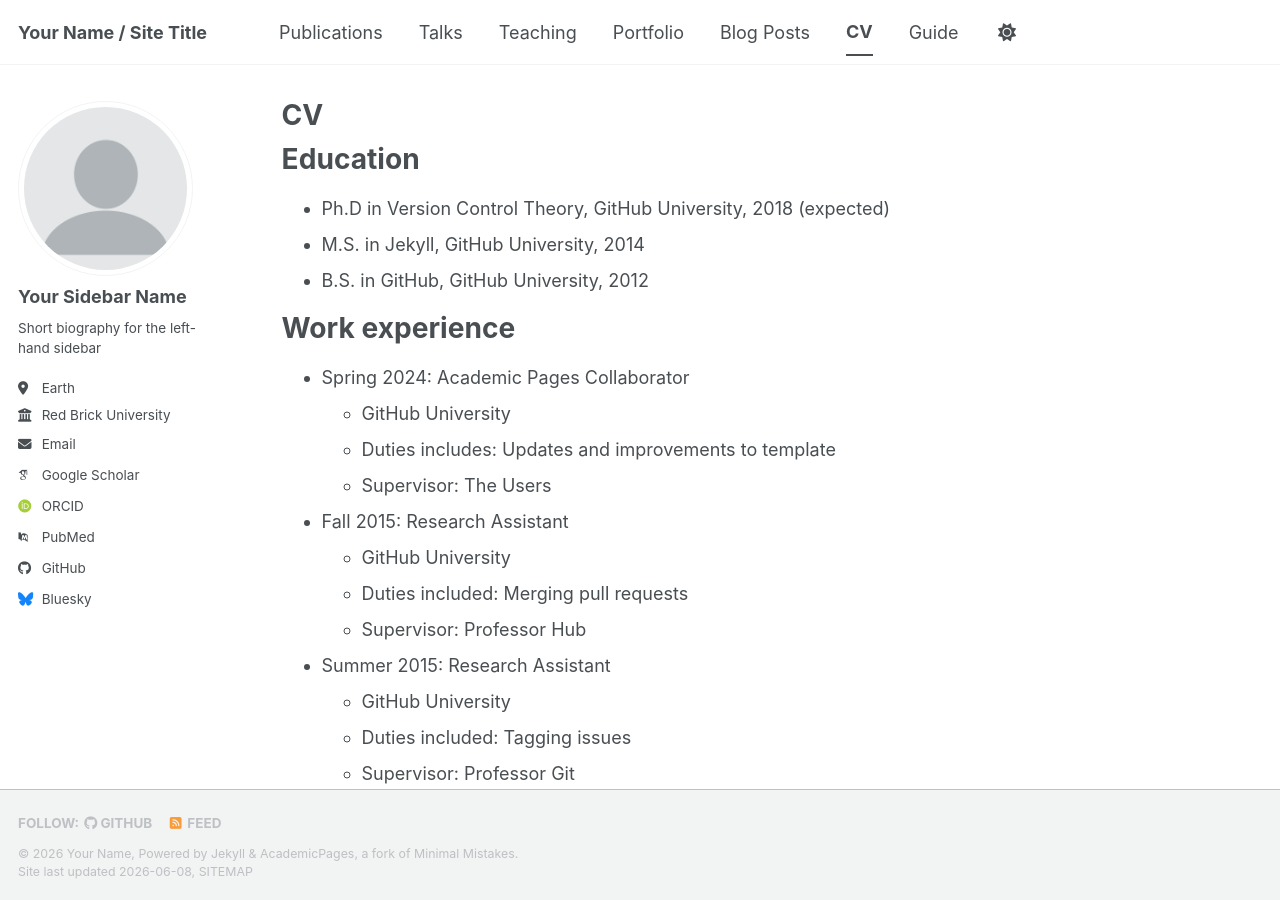
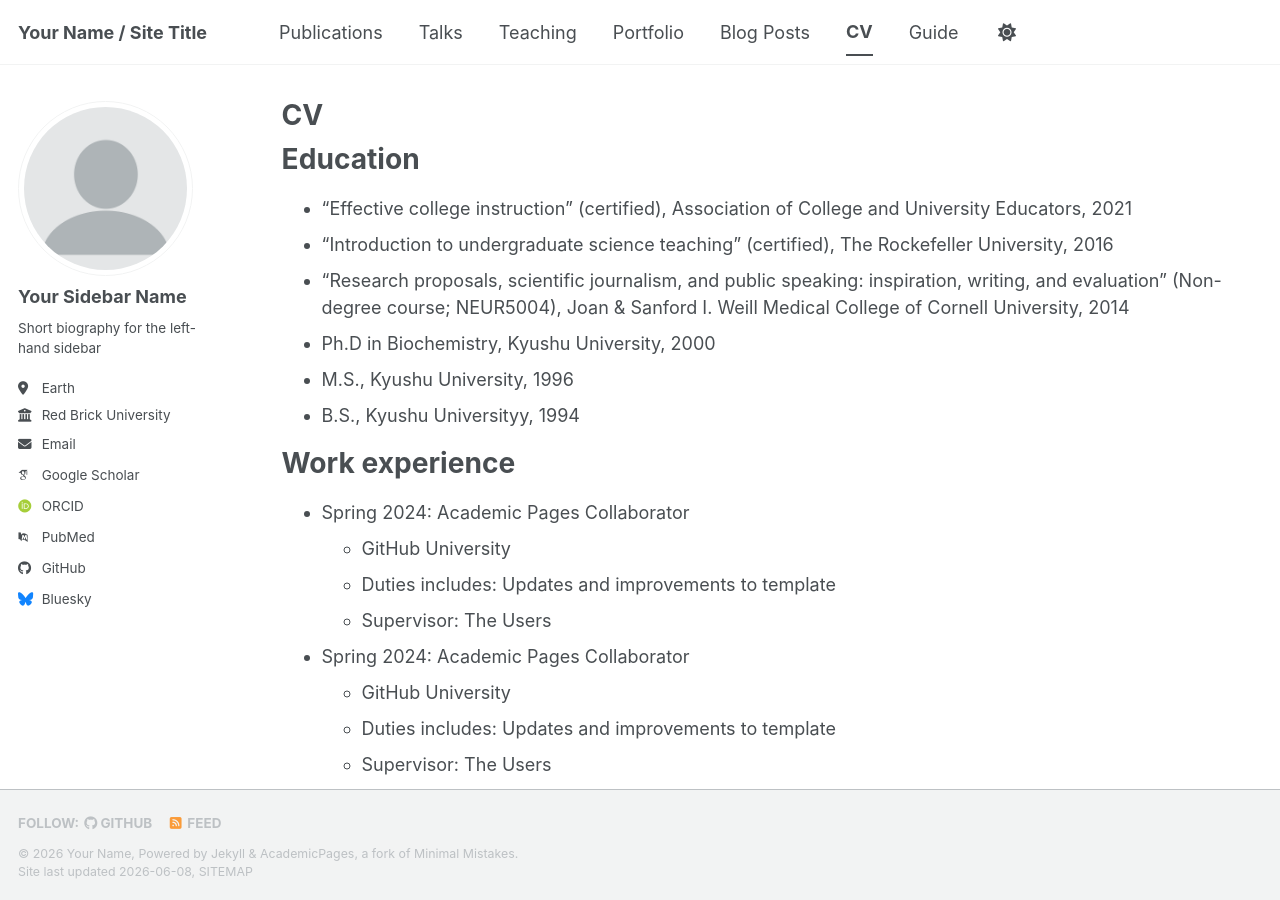
Before and after one commit to kkita999/Katsuhiro_Kita_website, a Jekyll site: the page built from _pages/cv.md, in a window 1280 px wide and 900 px high. Built offline with Jekyll 4.4.1, drawn with Linux system fonts in a browser that asks for light colours; some web fonts are replaced; a script bundle is joined from its source files by our own code; library files that are not in the unit come from our copies.

Commit message:
Update cv.md

```diff
--- a/_pages/cv.md
+++ b/_pages/cv.md
@@ -11,12 +11,19 @@
 
 Education
 ======
-* Ph.D in Version Control Theory, GitHub University, 2018 (expected)
-* M.S. in Jekyll, GitHub University, 2014
-* B.S. in GitHub, GitHub University, 2012
+* "Effective college instruction" (certified), Association of College and University Educators, 2021
+* "Introduction to undergraduate science teaching" (certified), The Rockefeller University, 2016
+* "Research proposals, scientific journalism, and public speaking: inspiration, writing, and evaluation" (Non-degree course; NEUR5004), Joan & Sanford I. Weill Medical College of Cornell University, 2014
+* Ph.D in Biochemistry, Kyushu University, 2000
+* M.S., Kyushu University, 1996
+* B.S., Kyushu Universityy, 1994
 
 Work experience
 ======
+* Spring 2024: Academic Pages Collaborator
+  * GitHub University
+  * Duties includes: Updates and improvements to template
+  * Supervisor: The Users
 * Spring 2024: Academic Pages Collaborator
   * GitHub University
   * Duties includes: Updates and improvements to template
```
